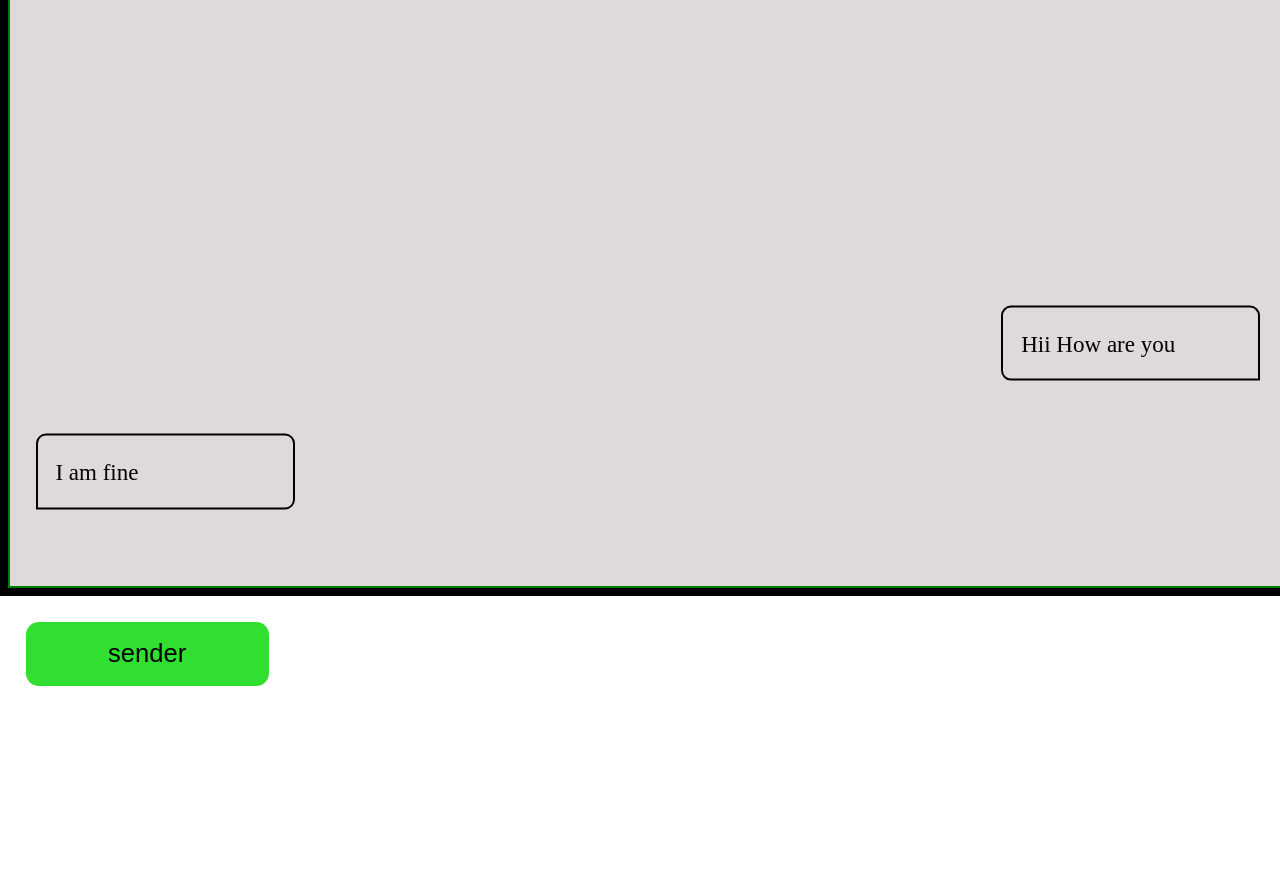
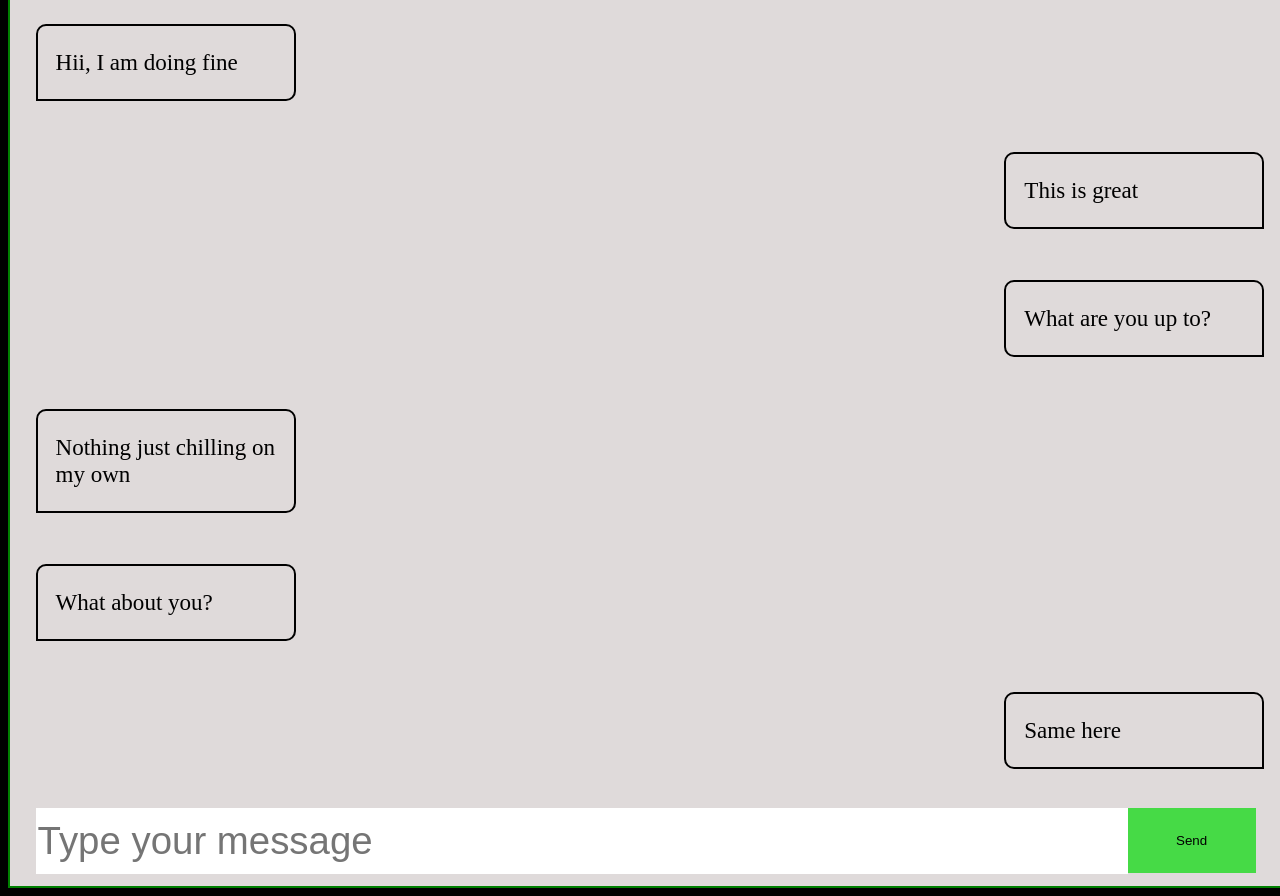
Before and after one commit to ShadmanKhan10/chat-design, a React (Vite) app: page / in a window 1280 px wide. Shown: the part 140-1036 px from the top of the page. Before the commit the page ends 851 px from the top, so only its background shows below. Built offline with nearby package versions, Linux system fonts and the light colour scheme.

Commit message:
implemented send functionality

```diff
--- a/src/App.css
+++ b/src/App.css
@@ -5,67 +5,46 @@
   display: block;
   aspect-ratio: 16/9;
   background-color: rgb(223, 218, 218);
-  display: flex;
 }
 
 .chat-box-container {
   width: 100%;
   border: 2px solid green;
-  display: flex;
-  justify-content: space-between;
-  flex-direction: row-reverse;
 }
 
-.senders-chat {
+.parent-chat-right {
+  display: flex;
+  justify-content: right;
+}
+
+.parent-chat-left {
+  display: flex;
+  justify-content: left;
+}
+
+.senders-chat-left {
   border: 2px solid black;
   width: 20%;
   height: 10%;
   margin: 2%;
   position: relative;
-  top: 64%;
-  transform: translateY(-64%);
   border-top-left-radius: 10px;
   border-top-right-radius: 10px;
   border-bottom-left-radius: 10px;
 }
-.sender-chat {
+
+.senders-chat-right {
   border: 2px solid black;
   width: 20%;
   height: 10%;
   margin: 2%;
+
   position: relative;
-  top: 64%;
-  transform: translateY(-64%);
   border-top-left-radius: 10px;
   border-top-right-radius: 10px;
   border-bottom-right-radius: 10px;
 }
 
-.reciever-chat {
-  border: 2px solid black;
-  width: 20%;
-  height: 10%;
-  margin: 2%;
-  position: relative;
-  top: 84%;
-  transform: translateY(-84%);
-  border-top-left-radius: 10px;
-  border-top-right-radius: 10px;
-  border-bottom-left-radius: 10px;
-}
-
-.recievers-chat {
-  border: 2px solid black;
-  width: 20%;
-  height: 10%;
-  margin: 2%;
-  position: relative;
-  top: 84%;
-  transform: translateY(-84%);
-  border-top-left-radius: 10px;
-  border-top-right-radius: 10px;
-  border-bottom-right-radius: 10px;
-}
 .msg-text {
   font-size: 1.8vw;
   margin-left: 7%;
@@ -82,3 +61,26 @@
   cursor: pointer;
   border-radius: 1vw;
 }
+
+.input-msg-box {
+  width: 85%;
+  height: 5vw;
+  margin-left: 2%;
+  margin-bottom: 1%;
+  border: none;
+  outline: none;
+  font-size: 3vw;
+}
+.input-container {
+  display: flex;
+  justify-content: left;
+  margin-top: 1%;
+  position: sticky;
+}
+.send-msg-btn {
+  width: 10%;
+  height: 5.15vw;
+  border: none;
+  background-color: rgb(70, 218, 70);
+  cursor: pointer;
+}
--- a/src/App.jsx
+++ b/src/App.jsx
@@ -1,42 +1,173 @@
+// import React, { useState } from "react";
+// import "./App.css";
+
+// function App() {
+//   const userId = "100";
+
+//   const messages = [
+//     {
+//       senderId: "100",
+//       msg: "What is up?",
+//     },
+//     {
+//       senderId: "105",
+//       msg: "Hii, I am doing fine",
+//     },
+//     {
+//       senderId: "100",
+//       msg: "This is great",
+//     },
+//     {
+//       senderId: "100",
+//       msg: "What are you up to?",
+//     },
+//     {
+//       senderId: "105",
+//       msg: "Nothing just chilling on my own",
+//     },
+//     {
+//       senderId: "105",
+//       msg: "What about you?",
+//     },
+//     {
+//       senderId: "100",
+//       msg: "Same here",
+//     },
+//   ];
+
+//   return (
+//     <>
+//       <div className="chats-container">
+//         <div className="chat-box-container">
+//           {messages.map((message, index) => (
+//             <div
+//               className={
+//                 userId === message.senderId
+//                   ? "parent-chat-right"
+//                   : "parent-chat-left"
+//               }
+//             >
+//               <div
+//                 className={
+//                   userId === message.senderId
+//                     ? "senders-chat-left"
+//                     : "senders-chat-right"
+//                 }
+//                 key={index}
+//               >
+//                 <p className="msg-text">{message.msg}</p>
+//               </div>
+//             </div>
+//           ))}
+//           <div className="input-container">
+//             <input
+//               type="text"
+//               placeholder="Type your message"
+//               className="input-msg-box"
+//             />
+//             <button className="send-msg-btn">Send</button>
+//           </div>
+//         </div>
+//       </div>
+//     </>
+//   );
+// }
+
+// export default App;
+
 import React, { useState } from "react";
 import "./App.css";
 
 function App() {
-  const [screen, setScreen] = useState("sender");
+  const userId = "100";
+  const [inputText, setInputText] = useState("");
 
-  const handleToggleScreen = () => {
-    setScreen((prevScreen) => {
-      return prevScreen === "sender" ? "reciever" : "sender";
-    });
+  const handleInputChange = (event) => {
+    setInputText(event.target.value);
+  };
+
+  const [messages, setMessages] = useState([
+    {
+      senderId: "100",
+      msg: "What is up?",
+    },
+    {
+      senderId: "105",
+      msg: "Hii, I am doing fine",
+    },
+    {
+      senderId: "100",
+      msg: "This is great",
+    },
+    {
+      senderId: "100",
+      msg: "What are you up to?",
+    },
+    {
+      senderId: "105",
+      msg: "Nothing just chilling on my own",
+    },
+    {
+      senderId: "105",
+      msg: "What about you?",
+    },
+    {
+      senderId: "100",
+      msg: "Same here",
+    },
+  ]);
+
+  const onSendMessage = () => {
+    if (inputText.length >= 1) {
+      setMessages((prevMsg) => [
+        ...prevMsg,
+        {
+          senderId: userId,
+          msg: inputText,
+        },
+      ]);
+    }
+    setInputText("");
   };
 
   return (
     <>
       <div className="chats-container">
-        {screen === "sender" ? (
-          <div className="chat-box-container">
-            <div className="senders-chat">
-              <p className="msg-text">Hii How are you</p>
+        <div className="chat-box-container">
+          {messages.map((message, index) => (
+            <div
+              className={
+                userId === message.senderId
+                  ? "parent-chat-right"
+                  : "parent-chat-left"
+              }
+            >
+              <div
+                className={
+                  userId === message.senderId
+                    ? "senders-chat-left"
+                    : "senders-chat-right"
+                }
+                key={index}
+              >
+                <p className="msg-text">{message.msg}</p>
+              </div>
             </div>
-            <div className="recievers-chat">
-              <p className="msg-text">I am fine</p>
-            </div>
+          ))}
+          <div className="input-container">
+            <input
+              type="text"
+              placeholder="Type your message"
+              className="input-msg-box"
+              onChange={handleInputChange}
+              value={inputText}
+            />
+            <button className="send-msg-btn" onClick={onSendMessage}>
+              Send
+            </button>
           </div>
-        ) : (
-          <div className="chat-box-container">
-            {/* <div className="recievers-chat"> */}
-            <div className="reciever-chat">
-              <p className="msg-text">I am fine</p>
-            </div>
-            <div className="sender-chat">
-              <p className="msg-text">Hii How are you</p>
-            </div>
-          </div>
-        )}
+        </div>
       </div>
-      <button className="toggle-screen" onClick={handleToggleScreen}>
-        {screen}
-      </button>
     </>
   );
 }
```
